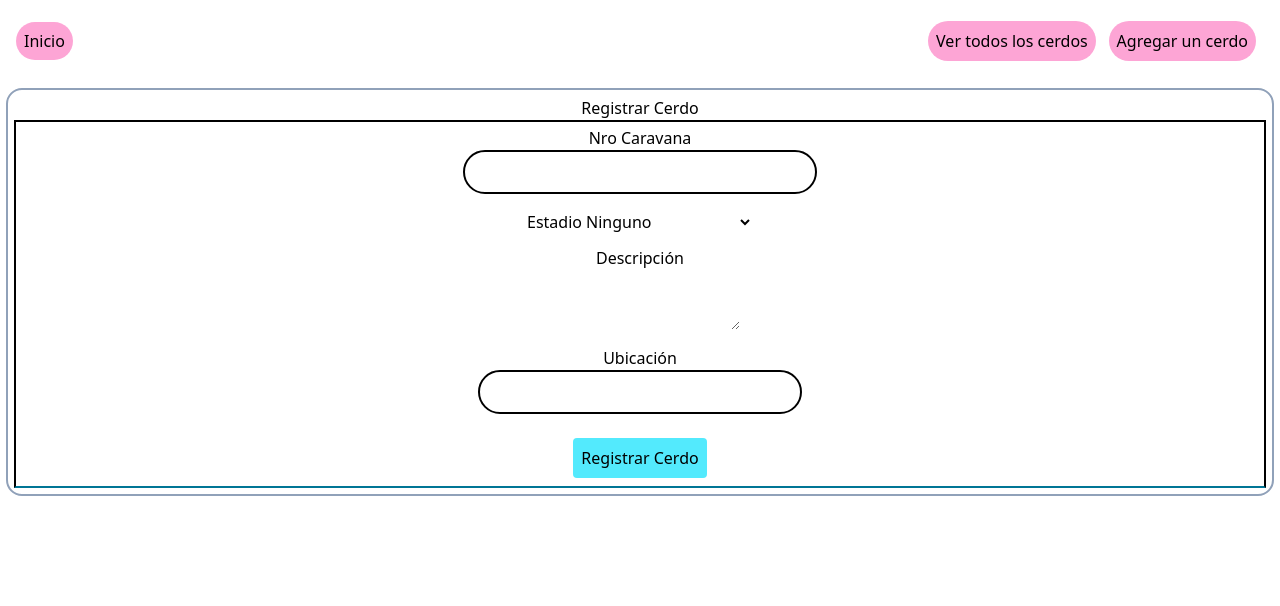
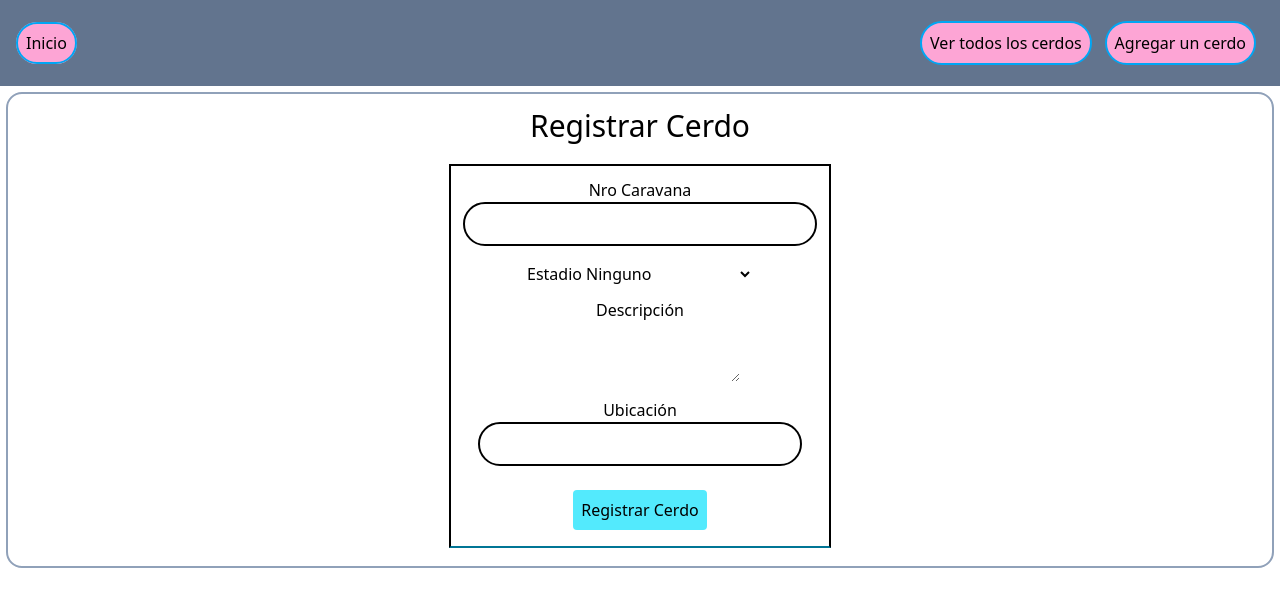
Before and after one commit to enzogitcode/porky_app_web, a React (Vite) app: page /pigs/new in a window 1280 px wide. Shown: the top 606 px of the page. Built offline with nearby package versions, Linux system fonts and the light colour scheme.

Commit message:
styles falta hacer muchas muchas mejoras en styles

```diff
--- a/src/componenets/cerdas/PorkCard.tsx
+++ b/src/componenets/cerdas/PorkCard.tsx
@@ -5,8 +5,8 @@ import Card from "../../ui/Card";
 
 const PorkCard: React.FC<Pig> = (props) => {
   return (
-    <Card>
-      <div>
+    <Card className="p-4 gap-2">
+      <div className=" content-evenly ">
         <p>Cerda nro° {props.nroCaravana}</p>
         <p>Ubicación: {props.ubicacion}</p>
         <p>Estadío: {props.estadio}</p>
--- a/src/componenets/cerdas/PorkDetails.tsx
+++ b/src/componenets/cerdas/PorkDetails.tsx
@@ -45,7 +45,7 @@ const PorkDetails = () => {
   if (isError || !pig) return <p>No se encontró el cerdo</p>;
 
   return (
-    <Container className="text-center">
+    <Container className="text-center flex-col">
       <h2 className="text-3xl">Cerdo N° {pig.nroCaravana}</h2>
       <div>
         <p>ID: {pig._id}</p>
@@ -69,16 +69,16 @@ const PorkDetails = () => {
         </div>
       </div>
 
-      <Card className="m-2">
+      <Container className="flex-col">
         <h3 className="text-2xl">Pariciones</h3>
         {pig.pariciones?.length ? (
-          <div>
+          <Container className="flex flex-wrap justify-evenly items-center">
             {pig.pariciones.map((item) => (
-              <Card className="m-2" key={item._id}>
+              <Card className="m-2 justify-evenly" key={item._id}>
                 <div className="m-4">
                   <p>ID: {item._id}</p>
-                  <p>📅 Parición: {item.fechaParicion?.toLocaleString()}</p>
-                  <p>🔄 Actualización: {item.fechaActualizacion?.toString()}</p>
+                  <p>📅 Parición: {new Date(item?.fechaParicion).toLocaleString()}</p>
+                  <p>🔄 Actualización: {new Date(item?.fechaActualizacion).toLocaleString()}</p>
                   <p>🐖 Lechones: {item.cantidadLechones}</p>
 
                   {item.servicio?.tipo === "desconocido" ? (
@@ -114,11 +114,11 @@ const PorkDetails = () => {
                 </div>
               </Card>
             ))}
-          </div>
+          </Container>
         ) : (
           <p>No hay pariciones registradas</p>
         )}
-      </Card>
+      </Container>
 
       <div className=" flex justify-center items-center gap-2.5 mb-2">
         {pig._id && (
--- a/src/componenets/cerdas/PorkList.tsx
+++ b/src/componenets/cerdas/PorkList.tsx
@@ -18,7 +18,7 @@ const PorkList = () => {
   }
 
   return (
-    <Container>
+    <Container className="flex-col">
       <h2 className="text-2xl font-bold text-gray-800 text-center m-3">Lista de Cerdos</h2>
       <div className="grid gap-6 sm:grid-cols-2 lg:grid-cols-3 p-1">
         {pigs?.map((item) => (
--- a/src/componenets/cerdas/Register.tsx
+++ b/src/componenets/cerdas/Register.tsx
@@ -36,10 +36,10 @@ const Register: React.FC = () => {
   };
 
   return (
-    <Container className="text-center">
-      <h2>Registrar Cerdo</h2>
+    <Container className="text-center flex-col">
+      <h2 className="text-3xl m-2">Registrar Cerdo</h2>
 
-      <form onSubmit={handleSubmit} className="flex flex-col gap-3 border-2 border-b-cyan-700 justify-center-safe items-center-safe ">
+      <form onSubmit={handleSubmit} className="flex flex-col m-3 p-2 gap-3 border-2 border-b-cyan-700 justify-center-safe items-center-safe ">
         <InputCustom
         className="max-w-5xl self-center-safe"
         inputClassName="text-center"
@@ -58,10 +58,10 @@ const Register: React.FC = () => {
               setForm({ ...form, estadio: e.target.value as Situacion })
             }
           >
+            <option value="parida con lechones">Parida con lechones</option>
             <option value="pregnant">Pregnant</option>
-            <option value="parida con lechones">Parida con lechones</option>
+            <option value="enferma">Enferma</option>
             <option value="servida">Servida</option>
-            <option value="enferma">Enferma</option>
             <option value="ninguno">Ninguno</option>
           </select>
         </div>
--- a/src/main.css
+++ b/src/main.css
@@ -6,7 +6,12 @@
   min-width: 100%;
   grid-template-rows: auto 1fr;
 }
+:root {
+  --pink-border-default: #fda5d5;
+}
 
+
+/* Header */
 header {
   display: flex;
   flex-wrap: wrap;
@@ -27,7 +32,7 @@ nav {
 }
 
 .linkNavBar {
-  background-color: #fda5d5;
+  background-color: var(--pink-border-default);
   border-radius: 1.5rem;
   padding: .5rem;
 }
--- a/src/ui/Card.tsx
+++ b/src/ui/Card.tsx
@@ -8,7 +8,7 @@ interface CardProp {
 const Card:React.FC<CardProp> = ({children, className}) => {
   return (
     <div className=
-    {`${className ?? ""} flex flex-col justify-center text-center items-center border-pink-400 border-2 radius-sm rounded-2xl`}>
+    {`flex flex-col justify-center text-center items-center border-pink-400 border-2 radius-sm rounded-2xl ${className ?? ""}`}>
 {children}
     </div>
   )
--- a/src/ui/Container.tsx
+++ b/src/ui/Container.tsx
@@ -8,7 +8,7 @@ className?:string
 const Container:React.FC<ContainerProps> = ({children, className}) => {
   return (
     <div className=
-    {`flex-col justify-center items-center self-center-safe p-1.5 m-1.5 border-slate-400 border-2 rounded-2xl ${className ?? ""} `}
+    {`flex justify-center items-center self-center-safe p-1.5 m-1.5 border-slate-400 border-2 rounded-2xl ${className ?? ""} `}
     >
 {children}
     </div>
--- a/src/ui/Header.tsx
+++ b/src/ui/Header.tsx
@@ -3,9 +3,9 @@ import NavBar from "./NavBar"
 
 const Header = () => {
   return (
-    <header>
+    <header className="bg-slate-500">
         <div>
-        <Link to={'/'} className="linkNavBar">Inicio</Link>
+        <Link  to={'/'} className="linkNavBar border-2 border-sky-500">Inicio</Link>
         </div>
         <NavBar/>
     </header>
--- a/src/ui/NavBar.tsx
+++ b/src/ui/NavBar.tsx
@@ -3,8 +3,8 @@ import { Link } from 'react-router-dom'
 const NavBar = () => {
   return (
     <nav>
-  <Link className='linkNavBar' to="/pigs">Ver todos los cerdos</Link>
-  <Link className='linkNavBar' to="/pigs/new">Agregar un cerdo</Link>
+  <Link className='linkNavBar border-2 border-sky-500' to="/pigs">Ver todos los cerdos</Link>
+  <Link className='linkNavBar border-2 border-sky-500' to="/pigs/new">Agregar un cerdo</Link>
     </nav>
   )
 }
```
